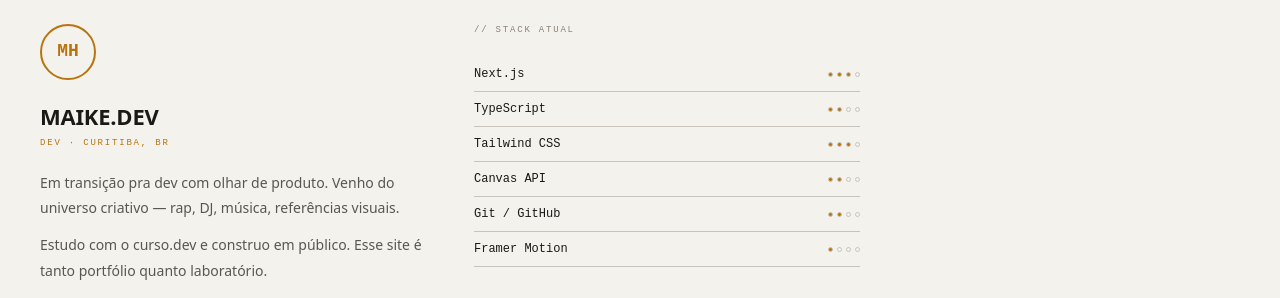
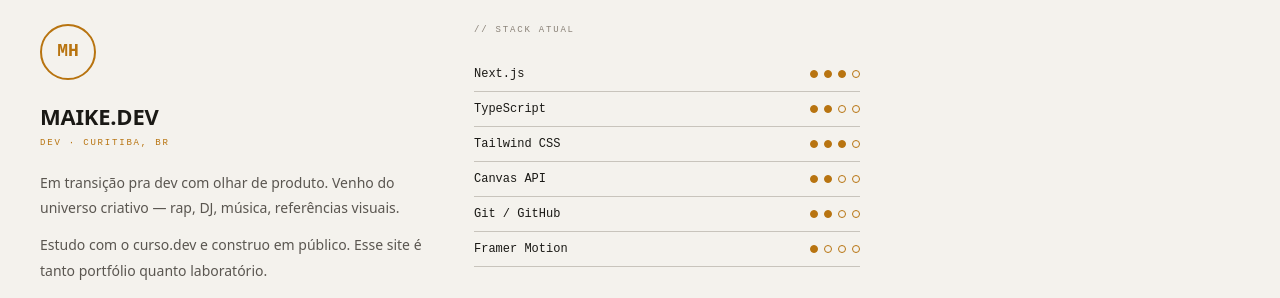
Before and after one commit to GitMaike/maike-dev, a Next.js app: page /en/about in a window 1280 px wide. Shown: the part 203-501 px from the top of the page. Built offline with nearby package versions, Linux system fonts and the light colour scheme.

Commit message:
fix: scramble reset on mouseleave, disable project card link, improve stack dots

```diff
--- a/src/app/[locale]/about/page.tsx
+++ b/src/app/[locale]/about/page.tsx
@@ -40,7 +40,6 @@ export default function AboutPage() {
       >
         Sobre
       </h1>
-
       <div
         style={{
           display: "grid",
@@ -67,7 +66,6 @@ export default function AboutPage() {
           >
             MH
           </div>
-
           <h2
             style={{
               fontSize: 22,
@@ -80,7 +78,6 @@ export default function AboutPage() {
           >
             maike.dev
           </h2>
-
           <p
             style={{
               fontFamily: "monospace",
@@ -93,7 +90,6 @@ export default function AboutPage() {
           >
             Dev · Curitiba, BR
           </p>
-
           <p
             style={{
               fontSize: 14,
@@ -105,7 +101,6 @@ export default function AboutPage() {
             Em transição pra dev com olhar de produto. Venho do universo
             criativo — rap, DJ, música, referências visuais.
           </p>
-
           <p
             style={{
               fontSize: 14,
@@ -117,7 +112,6 @@ export default function AboutPage() {
             Estudo com o curso.dev e construo em público. Esse site é tanto
             portfólio quanto laboratório.
           </p>
-
           <div style={{ display: "flex", flexWrap: "wrap", gap: 6 }}>
             {tags.map((tag) => (
               <span
@@ -137,7 +131,6 @@ export default function AboutPage() {
             ))}
           </div>
         </div>
-
         <div>
           <p
             style={{
@@ -151,7 +144,6 @@ export default function AboutPage() {
           >
             // stack atual
           </p>
-
           <div style={{ marginBottom: 32 }}>
             {stack.map((item) => (
               <div
@@ -174,17 +166,18 @@ export default function AboutPage() {
                 >
                   {item.name}
                 </span>
-                <div style={{ display: "flex", gap: 4 }}>
+                <div style={{ display: "flex", gap: 6, alignItems: "center" }}>
                   {[1, 2, 3, 4].map((dot) => (
                     <div
                       key={dot}
                       style={{
-                        width: 5,
-                        height: 5,
+                        width: 8,
+                        height: 8,
                         borderRadius: "50%",
                         background:
                           dot <= item.level ? "var(--accent)" : "transparent",
-                        border: "1px solid var(--border)",
+                        border: "1px solid var(--accent)",
+                        flexShrink: 0,
                       }}
                     />
                   ))}
@@ -192,7 +185,6 @@ export default function AboutPage() {
               </div>
             ))}
           </div>
-
           <p
             style={{
               fontFamily: "monospace",
@@ -205,7 +197,6 @@ export default function AboutPage() {
           >
             // aprendendo agora
           </p>
-
           <div style={{ display: "flex", flexWrap: "wrap", gap: 6 }}>
             {learning.map((item) => (
               <span
@@ -224,7 +215,6 @@ export default function AboutPage() {
               </span>
             ))}
           </div>
-
           <p
             style={{
               fontFamily: "monospace",
--- a/src/components/home/hero.tsx
+++ b/src/components/home/hero.tsx
@@ -8,12 +8,12 @@ const CHARS = "!@#$%*\\/|_+~^?0123456789ABCDEF";
 
 function useScramble(target: string) {
   const [text, setText] = useState(target);
-  const [running, setRunning] = useState(false);
+  const running = useRef(false);
   const timers = useRef<ReturnType<typeof setTimeout>[]>([]);
 
   const scramble = () => {
-    if (running) return;
-    setRunning(true);
+    if (running.current) return;
+    running.current = true;
     timers.current.forEach(clearTimeout);
     timers.current = [];
     const steps = target.length * 5;
@@ -35,18 +35,20 @@ function useScramble(target: string) {
         timers.current.push(t);
       } else {
         setText(target);
-        setRunning(false);
+        running.current = false;
       }
     };
     tick();
   };
 
-  const clear = () => {
+  const reset = () => {
     timers.current.forEach(clearTimeout);
     timers.current = [];
+    running.current = false;
+    setText(target);
   };
 
-  return { text, scramble, clear };
+  return { text, scramble, reset };
 }
 
 export function Hero() {
@@ -60,8 +62,8 @@ export function Hero() {
   };
 
   const handleLeave = () => {
-    maike.clear();
-    dev.clear();
+    maike.reset();
+    dev.reset();
   };
 
   return (
--- a/src/components/project/project-card.tsx
+++ b/src/components/project/project-card.tsx
@@ -2,15 +2,12 @@ import type { Project } from "@/types";
 
 export function ProjectCard({ project }: { project: Project }) {
   return (
-    <a
-      href={`/pt/projects/${project.slug}`}
+    <div
       style={{
         display: "block",
         padding: "24px",
         border: "1px solid var(--border)",
-        textDecoration: "none",
-        transition: "border-color 0.2s",
-        cursor: "pointer",
+        cursor: "default",
       }}
     >
       <p
@@ -67,6 +64,6 @@ export function ProjectCard({ project }: { project: Project }) {
           </span>
         ))}
       </div>
-    </a>
+    </div>
   );
 }
```
